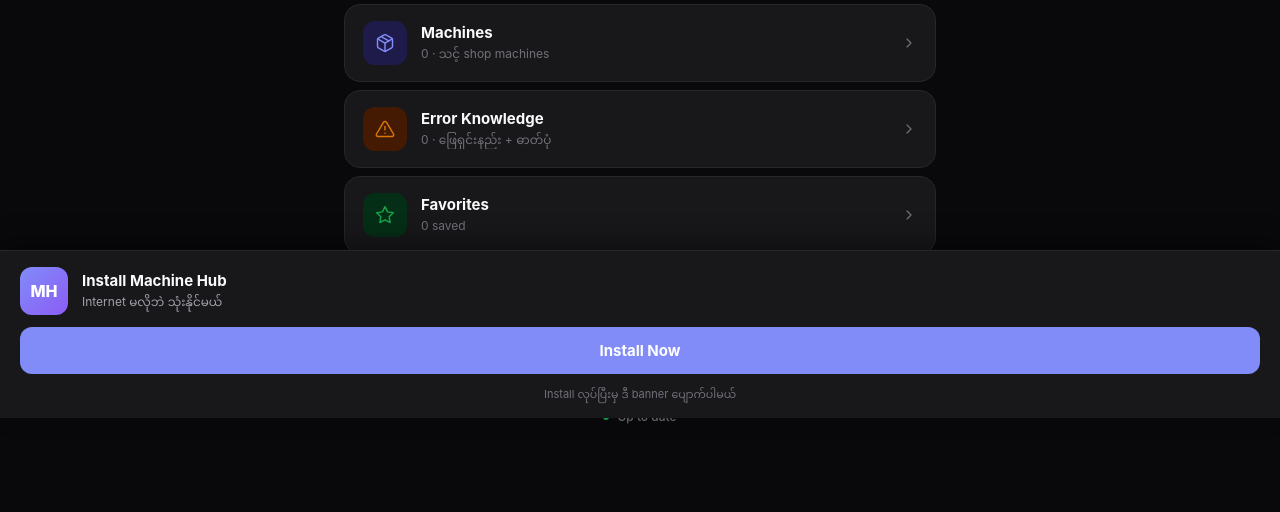
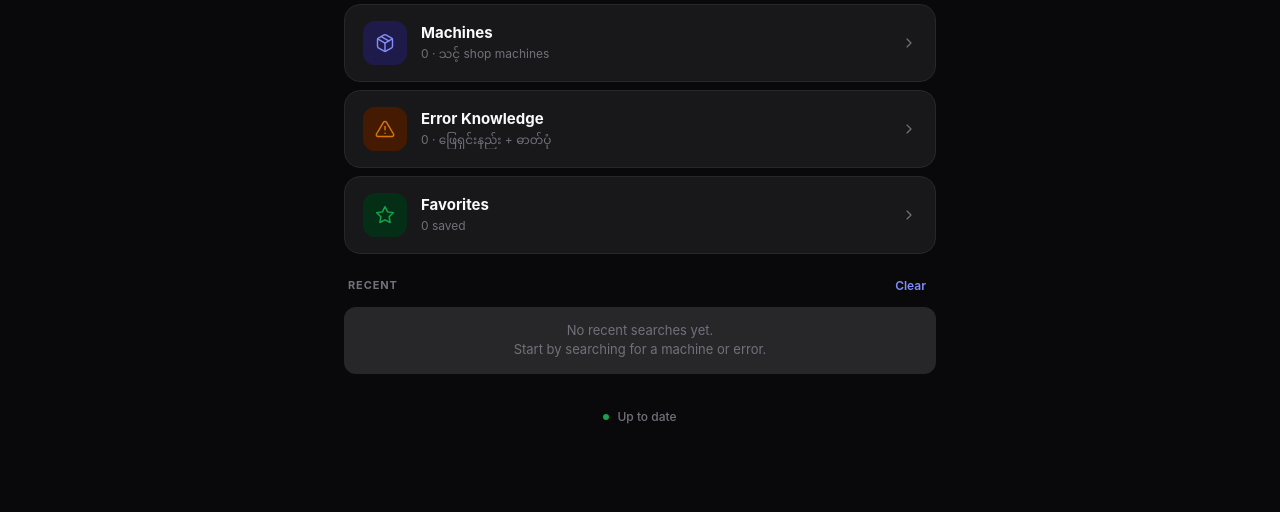
Before and after one commit to zayar2004/Machine_hub, a Flask app: page / in a window 1280 px wide. Shown: the part 382-894 px from the top of the page. Run offline with Flask 3, Linux system fonts and the light colour scheme; a user stored in the database is signed in; data that the repository does not hold is empty.

Commit message:
Disable PWA install banner (both APK + browser)

```diff
--- a/app/static/js/install.js
+++ b/app/static/js/install.js
@@ -1,132 +1,17 @@
-/* Install prompt — MUST install before dismissing */
+/* PWA Install — DISABLED (both APK + browser) */
 (function () {
   'use strict';
+  console.log('[Install] Disabled — no PWA install banner');
 
-  const KEY = 'mh_install_done';
-  let deferred = null;
+  // Intentionally do nothing:
+  //   - No beforeinstallprompt handling
+  //   - No install banner
+  //   - No install button activation
+  //   - No manual help modal
 
-  window.addEventListener('beforeinstallprompt', (e) => {
-    e.preventDefault();
-    deferred = e;
-    setTimeout(showInstallBanner, 800);
-  });
-
-  window.addEventListener('appinstalled', () => {
-    try { localStorage.setItem(KEY, '1'); } catch (err) {}
-    hideBanner();
-    if (window.MH && window.MH.toast) {
-      window.MH.toast('✓ Installed!');
-    }
-  });
-
-  function isStandalone() {
-    return (window.matchMedia('(display-mode: standalone)').matches) ||
-           (window.navigator.standalone === true);
-  }
-
-  function isInstalled() {
-    try {
-      if (localStorage.getItem(KEY) === '1') return true;
-    } catch (e) {}
-    return isStandalone();
-  }
-
-  function showInstallBanner() {
-    if (isInstalled()) return;
-    if (document.getElementById('mh-install-banner')) return;
-
-    const banner = document.createElement('div');
-    banner.id = 'mh-install-banner';
-    banner.style.cssText = [
-      'position:fixed;bottom:0;left:0;right:0;',
-      'background:var(--surface);color:var(--text);',
-      'border-top:1.5px solid var(--border);',
-      'padding:16px 20px;',
-      'box-shadow:0 -8px 24px rgba(0,0,0,0.4);',
-      'z-index:500;',
-      'display:flex;flex-direction:column;gap:12px;'
-    ].join('');
-
-    banner.innerHTML = [
-      '<div style="display:flex;align-items:center;gap:14px;">',
-      '  <div style="width:48px;height:48px;border-radius:12px;background:linear-gradient(135deg,var(--accent),#8b5cf6);color:#fff;display:flex;align-items:center;justify-content:center;font-weight:800;font-size:16px;flex-shrink:0;">MH</div>',
-      '  <div style="flex:1;min-width:0;">',
-      '    <div style="font-weight:700;font-size:15px;margin-bottom:2px;">Install Machine Hub</div>',
-      '    <div style="font-size:12px;color:var(--text-2);line-height:1.4;">Internet မလိုဘဲ သုံးနိုင်မယ်</div>',
-      '  </div>',
-      '</div>',
-      '<button type="button" id="mh-install-go" style="width:100%;padding:14px;border-radius:12px;background:var(--accent);color:#fff;font-weight:700;font-size:15px;border:none;cursor:pointer;">Install Now</button>',
-      '<p style="font-size:11px;color:var(--text-3);text-align:center;line-height:1.5;margin:0;">Install လုပ်ပြီးမှ ဒီ banner ပျောက်ပါမယ်</p>'
-    ].join('');
-
-    document.body.appendChild(banner);
-
-    document.getElementById('mh-install-go').addEventListener('click', async () => {
-      if (deferred) {
-        try {
-          deferred.prompt();
-          const c = await deferred.userChoice;
-          if (c.outcome === 'accepted') {
-            try { localStorage.setItem(KEY, '1'); } catch (e) {}
-            hideBanner();
-            if (window.MH && window.MH.toast) {
-              window.MH.toast('✓ Installing…');
-            }
-          }
-          deferred = null;
-        } catch (err) {
-          console.warn('install error', err);
-        }
-      } else {
-        showManualInstallHelp();
-      }
-    });
-  }
-
-  function showManualInstallHelp() {
-    if (document.getElementById('mh-install-help-modal')) return;
-
-    const modal = document.createElement('div');
-    modal.id = 'mh-install-help-modal';
-    modal.style.cssText = 'position:fixed;inset:0;z-index:600;background:rgba(0,0,0,0.7);display:flex;align-items:center;justify-content:center;padding:20px;';
-
-    modal.innerHTML = [
-      '<div style="background:var(--surface);color:var(--text);border-radius:20px;max-width:400px;width:100%;padding:24px;border:1.5px solid var(--border);">',
-      '  <h3 style="font-size:18px;font-weight:800;margin-bottom:8px;">Install Machine Hub</h3>',
-      '  <p style="font-size:13px;color:var(--text-2);margin-bottom:20px;line-height:1.5;">Chrome က auto-install မပေးလို့ manual လုပ်ပါ:</p>',
-      '  <div style="background:var(--surface-2);padding:16px;border-radius:12px;margin-bottom:16px;">',
-      '    <div style="font-weight:700;font-size:13px;margin-bottom:10px;">Chrome (Android):</div>',
-      '    <ol style="margin-left:20px;color:var(--text-2);font-size:13px;line-height:1.9;">',
-      '      <li>Tap ⋮ (top right)</li>',
-      '      <li>Tap "Add to Home screen"</li>',
-      '      <li>Confirm</li>',
-      '    </ol>',
-      '  </div>',
-      '  <button type="button" id="mh-help-close" style="width:100%;padding:12px;border-radius:10px;background:var(--accent);color:#fff;font-weight:700;font-size:14px;border:none;cursor:pointer;">Got it</button>',
-      '</div>'
-    ].join('');
-
-    document.body.appendChild(modal);
-    document.getElementById('mh-help-close').addEventListener('click', () => modal.remove());
-  }
-
-  function hideBanner() {
-    const el = document.getElementById('mh-install-banner');
-    if (el) el.remove();
-  }
-
-  document.addEventListener('DOMContentLoaded', () => {
-    if (isInstalled()) {
-      try { localStorage.setItem(KEY, '1'); } catch (e) {}
-    }
-  });
-
-  setTimeout(() => {
-    if (!isInstalled() && !document.getElementById('mh-install-banner')) {
-      if (window.location.pathname !== '/auth/login' &&
-          window.location.pathname !== '/auth/register') {
-        showInstallBanner();
-      }
-    }
-  }, 3000);
+  // Hide the sheet-menu install button (if present)
+  try {
+    var btn = document.getElementById('mh-install-btn');
+    if (btn) btn.style.display = 'none';
+  } catch (e) {}
 })();
--- a/app/static/js/service-worker.js
+++ b/app/static/js/service-worker.js
@@ -1,5 +1,5 @@
 /* Machine Hub — Service Worker v6 */
-const VERSION = 'mh-v24';
+const VERSION = 'mh-v25';
 const STATIC = VERSION + '-static';
 const RUNTIME = VERSION + '-runtime';
 const PHOTOS = VERSION + '-photos';
--- a/app/templates/user/partials/sheet.html
+++ b/app/templates/user/partials/sheet.html
@@ -83,12 +83,7 @@
     </a>
 
     <!-- INSTALL -->
-    <button type="button" class="sheet-item" id="mh-install-btn" style="display:none;">
-      <svg class="icon"><use href="#i-download"/></svg>
-      <span>Install App</span>
-    </button>
-
-    {% if current_user.is_admin %}
+{% if current_user.is_admin %}
     <!-- ADMIN -->
     <div class="sheet-group">ADMIN</div>
 
```
